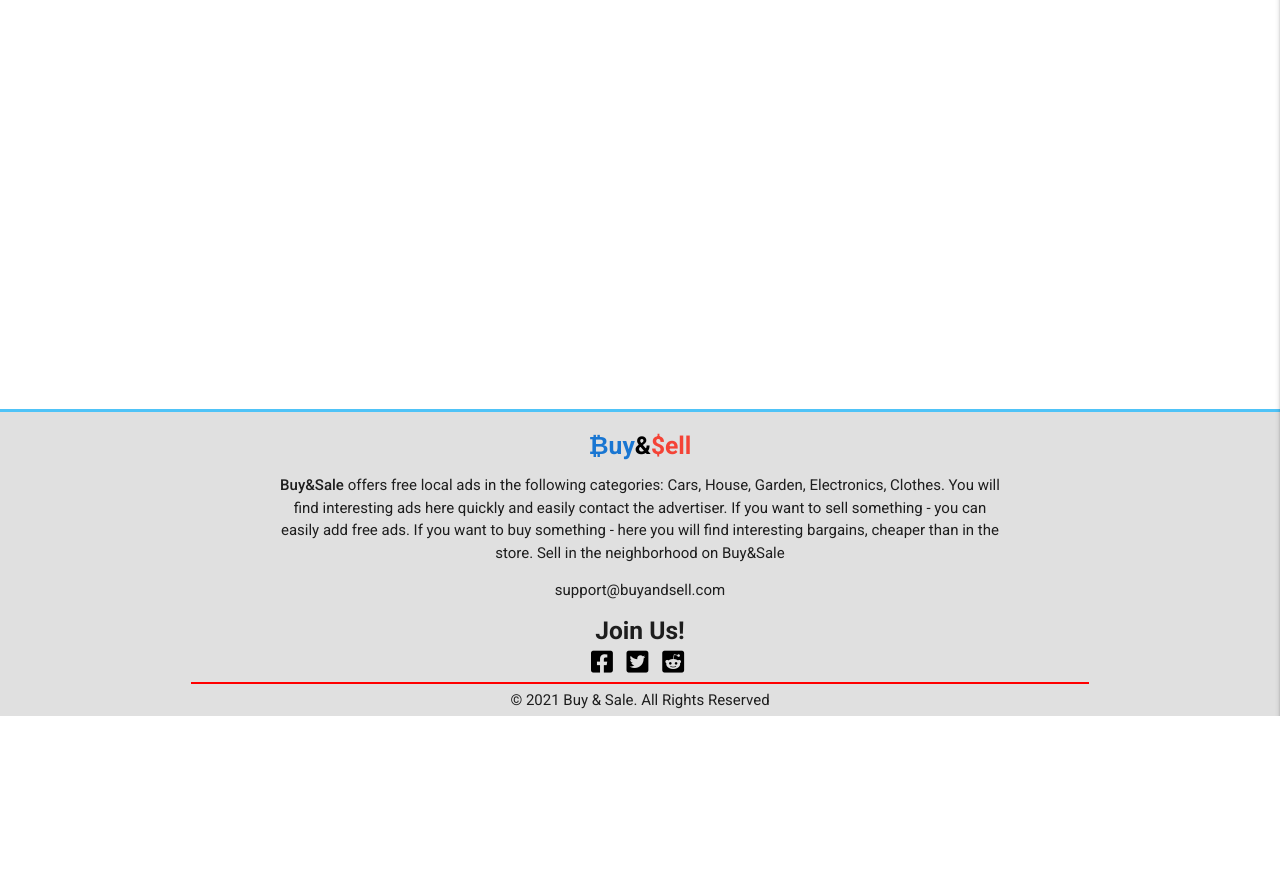
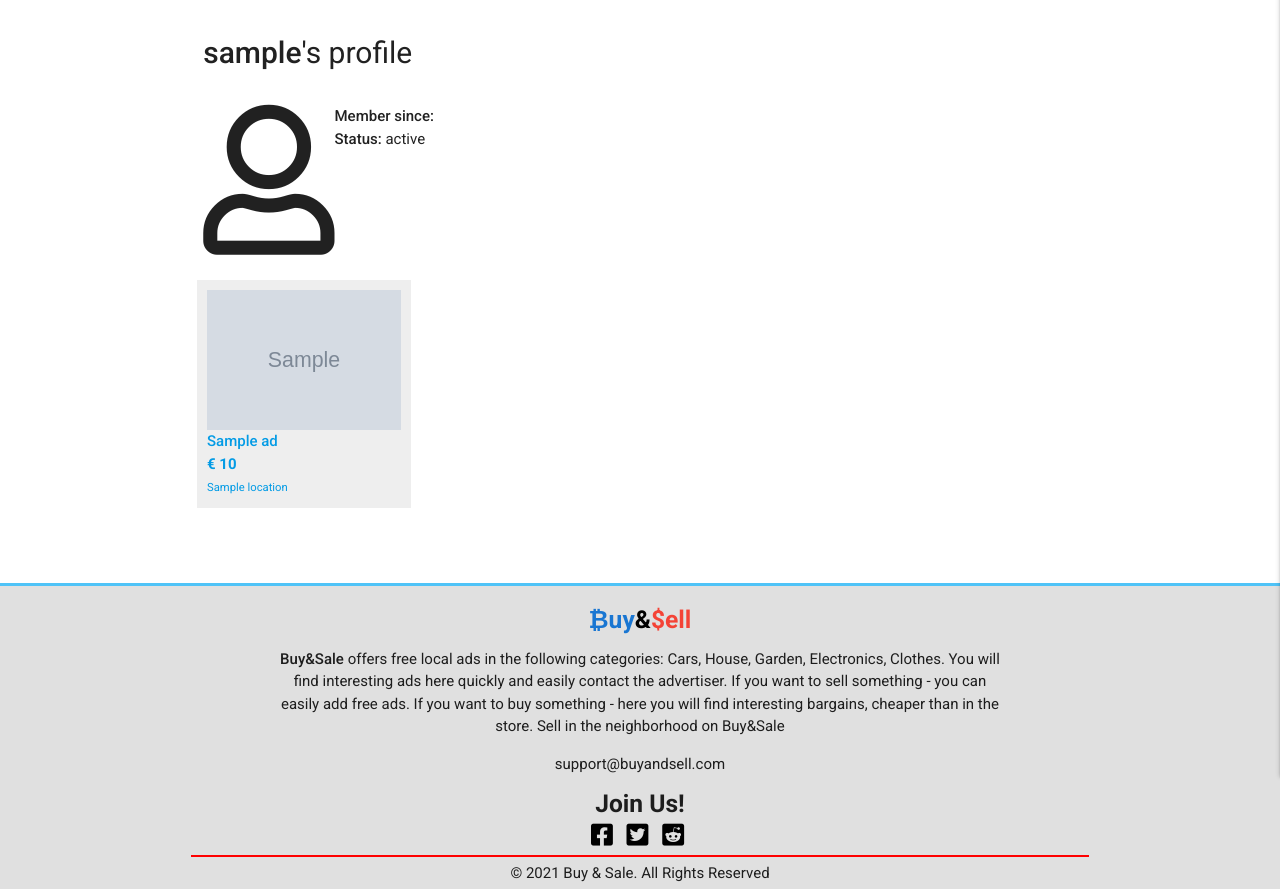
Before and after one commit to zokam1411/milestone-project-3, a Flask app: a page that uses templates/base.html in a window 1280 px wide. Shown: the part 84-973 px from the top of the page. Before the commit the page ends 800 px from the top, so only its background shows below. Run offline with Flask 2, Linux system fonts and the light colour scheme; grey boxes marked "Sample" are stand-in pictures; a database or web service that is not in the repository returns one stand-in record (values such as "Sample title"); some libraries are stand-ins or nearby versions.

Commit message:
Style profile template

```diff
--- a/static/css/style.css
+++ b/static/css/style.css
@@ -207,3 +207,12 @@ tr:hover {
     line-height: 20px;
     font-size: 10px;
 }
+
+/* profile.html */
+.user-icon .fa-user {
+    font-size: 150px;
+}
+
+.profile-name {
+    font-size: 30px;
+}
--- a/templates/base.html
+++ b/templates/base.html
@@ -58,7 +58,7 @@
             <!-- <li><a href="{{ url_for('get_ads') }}">Home</a></li> -->
             <li><a href="{{ url_for('add_ad') }}" class="waves-effect waves-light btn green accent-4">Place Ad</a></li>
             {% if session.user %}
-            <li><a href="{{ url_for('profile', username=session['user']) }}"
+            <li><a href="{{ url_for('profile', username=username) }}"
                     class="waves-effect waves-light btn blue-grey lighten-5 black-text">My Profile<i
                         class="fas fa-user-cog"></i></a></li>
             <li class="divider nav-divider"></li>
--- a/templates/profile.html
+++ b/templates/profile.html
@@ -1,8 +1,61 @@
 {% extends 'base.html' %}
 {% block content %}
 
-<div>
-    <p></p>
+<div class="container">
+    <div class="row">
+        <div class="col s12">
+            <div>
+                <div class="profile-name">
+                    <p><strong>{{ username.username }}</strong>'s profile</p>
+                </div>
+            </div>
+            <div class="user-icon left">
+                <i class="far fa-user"></i>
+            </div>
+            <div class="personal-info">
+                <ul>
+                    <li>
+                        <strong>Member since:</strong>
+                    </li>
+                    <li>
+                        <strong>Status:</strong> {{username.status}}
+                    </li>
+                </ul>
+            </div>
+        </div>
+    </div>
 </div>
 
+<div class="container">
+    <div class="row">
+        {% for ad in ads %}
+        <div class="col s6 m3 col-margin" id="col-padding">
+            <a href="{{ url_for('view_ad', ad_id=ad._id) }}">
+                <div class="grey lighten-3 main-ad-holder">
+                    <div class="white ad-img-holder">
+                        {% if ad.item_image %}
+                        <img src="{{url_for('img_uploads', filename=ad['item_image'])}}" alt="item_image">
+                        {% else %}
+                        <img src="{{url_for('static', filename='images/no-image.png')}}" alt="default_recipe_image">
+                        {% endif %}
+                    </div>
+                    <div class="row">
+                        <div class="truncate"><strong>{{ ad.title }}</strong></div>
+                        {% if ad.urgent == "on" %}
+                        <div><b>&#8364; {{ ad.price }}</b> <i class="fas fa-hammer yellow-text text-accent-4 tooltipped"
+                                data-position="bottom" data-tooltip="Price negotiable for quick sale."></i></div>
+                        {% else %}
+                        <div><b>&#8364; {{ ad.price }}</b></div>
+                        {% endif %}
+                        <div><small>{{ ad.location }}</small></div>
+                    </div>
+                </div>
+            </a>
+        </div>
+        {% endfor %}
+    </div>
+</div>
+
+
+
 {% endblock %}
```
